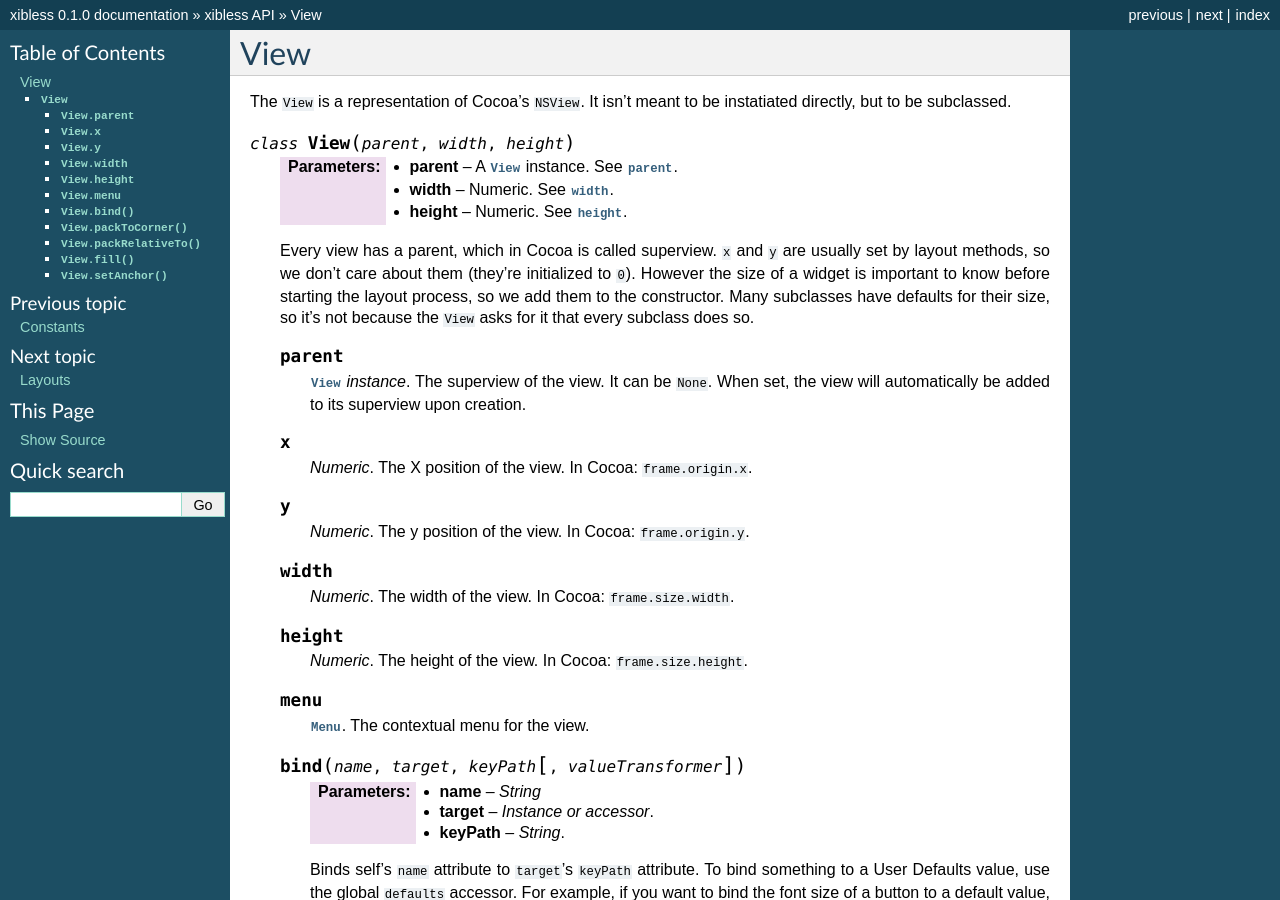
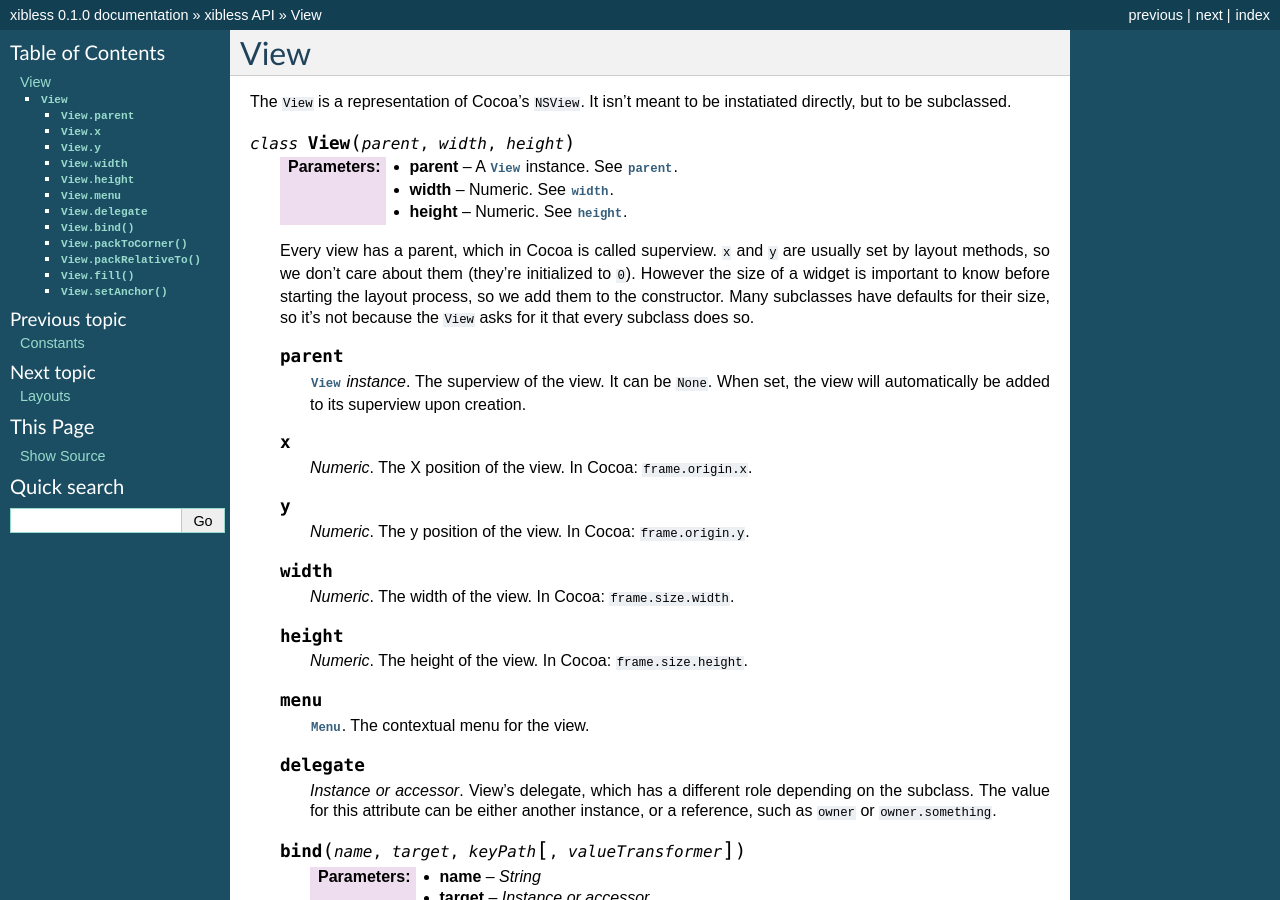
Before and after one commit to hsoft/xibless, a Sphinx documentation site: the page built from docs/api/view.rst, in a window 1280 px wide and 900 px high. Built offline with Sphinx 7.4.7, drawn with Linux system fonts in a browser that asks for light colours.

Commit message:
Added View.delegate attribute.

```diff
--- a/docs/api/view.rst
+++ b/docs/api/view.rst
@@ -40,6 +40,12 @@ but to be subclassed.
     .. attribute:: menu
 
         :class:`Menu`. The contextual menu for the view.
+
+    .. attribute:: delegate
+
+        *Instance or accessor*. View's delegate, which has a different role depending on the
+        subclass. The value for this attribute can be either another instance, or a reference, such
+        as ``owner`` or ``owner.something``.
 
     .. method:: bind(name, target, keyPath[, valueTransformer])
 
```
Also changed, not shown: 1 other file.
